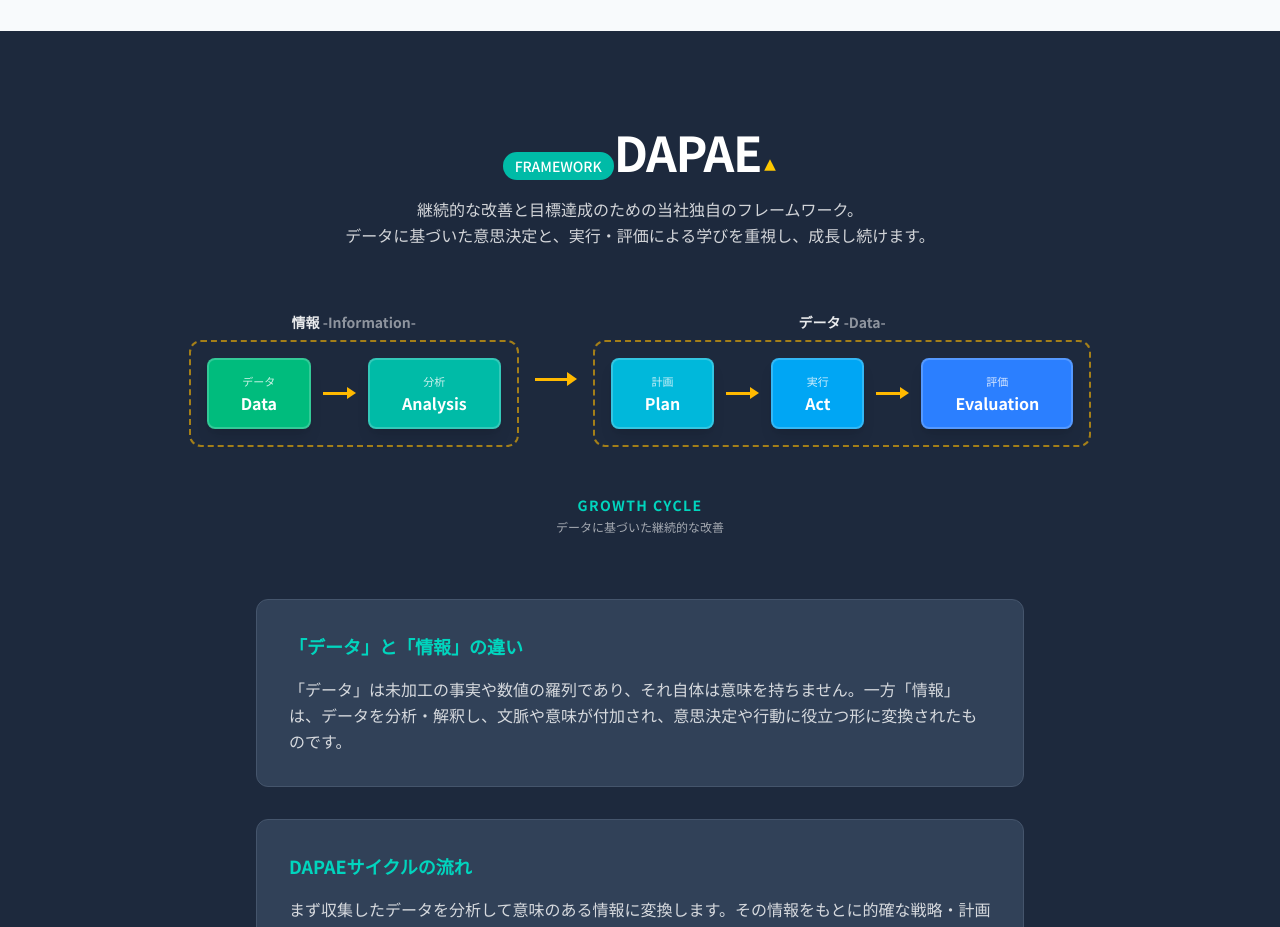
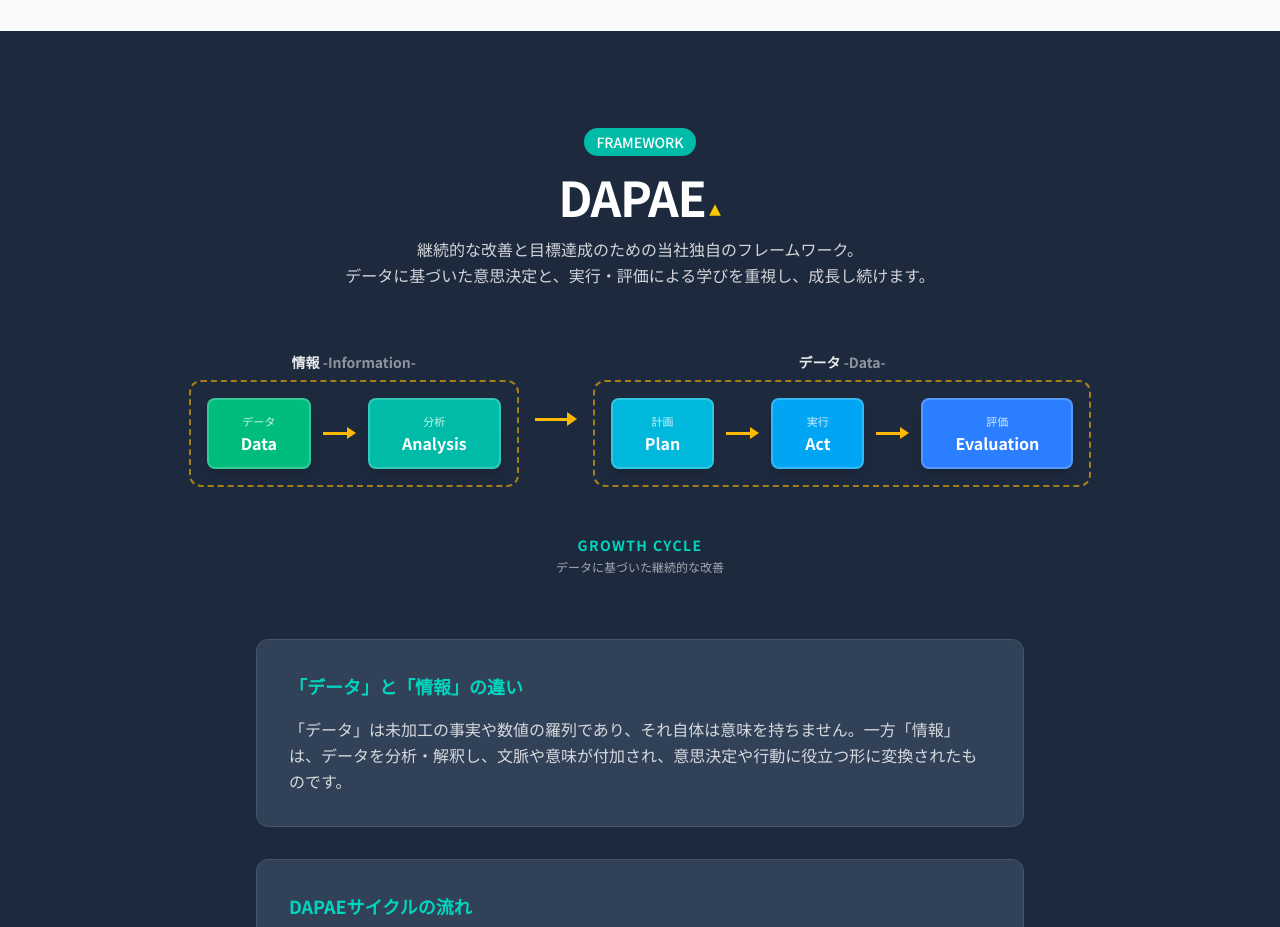
Before and after one commit to tasai-lab/fractal-hp, a Next.js app: page /about-fractal in a window 1280 px wide. Shown: the part 3880-4807 px from the top of the page. Built offline with nearby package versions, Linux system fonts and the light colour scheme.

Commit message:
fix: DAPAEタイトルの中央揃えを修正

```diff
--- a/src/app/about-fractal/page.tsx
+++ b/src/app/about-fractal/page.tsx
@@ -385,12 +385,14 @@ export default function AboutFractalPage() {
           <span className="inline-block px-3 py-1 bg-teal-500 text-white rounded-full text-xs md:text-sm font-medium mb-3 md:mb-4">
             FRAMEWORK
           </span>
-          <h3 className="text-2xl md:text-5xl font-bold mb-3 md:mb-4 tracking-tight inline-flex items-baseline justify-center">
-            <span>DAPAE</span>
-            <svg className="w-2.5 h-2.5 md:w-3.5 md:h-3.5 text-yellow-400 ml-0.5" viewBox="0 0 24 24" fill="currentColor">
-              <polygon points="12,2 22,22 2,22" />
-            </svg>
-          </h3>
+          <div className="flex justify-center">
+            <h3 className="text-2xl md:text-5xl font-bold mb-3 md:mb-4 tracking-tight inline-flex items-baseline">
+              <span>DAPAE</span>
+              <svg className="w-2.5 h-2.5 md:w-3.5 md:h-3.5 text-yellow-400 ml-0.5" viewBox="0 0 24 24" fill="currentColor">
+                <polygon points="12,2 22,22 2,22" />
+              </svg>
+            </h3>
+          </div>
           <p className="text-white/80 max-w-2xl mx-auto text-xs md:text-base leading-relaxed px-4 whitespace-pre-line">
             {aboutData.dapae.description}
           </p>
```
